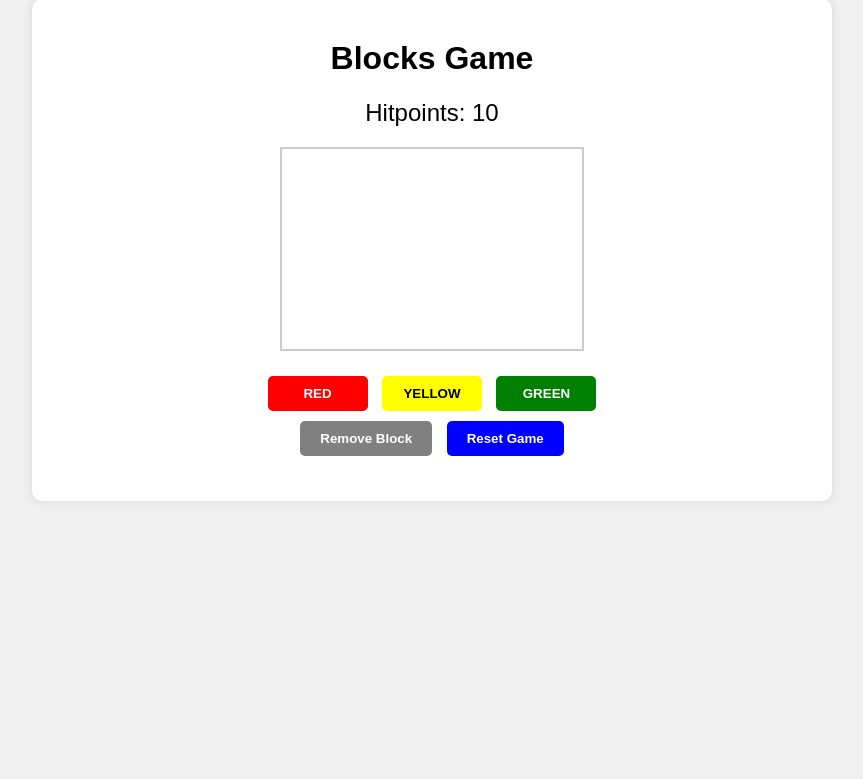
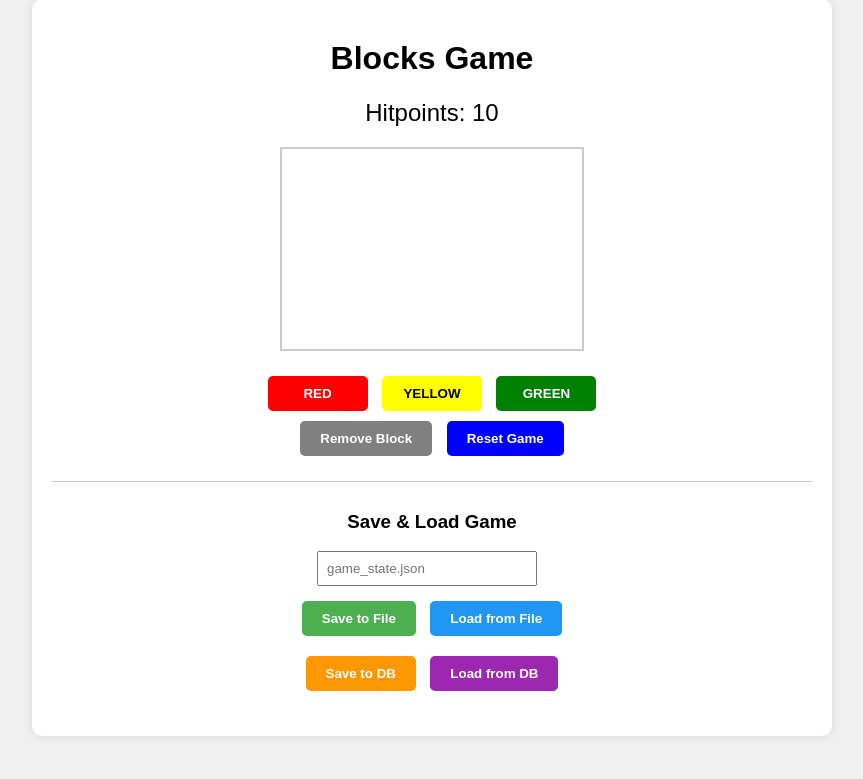
Before and after one commit to mattan/llm-ai-blocks-game, a Flask app: page / in a window 1280 px wide. Shown: the part 21-800 px from the top of the page, without its empty margins (208-1071 px from the left). Run offline with Flask 3, Linux system fonts and the light colour scheme; data that the repository does not hold is empty.

Commit message:
Add UI for saving and loading game states

```diff
--- a/app.py
+++ b/app.py
@@ -42,6 +42,47 @@ def reset_game():
     """Reset the game state."""
     game.reset_state()
     return jsonify({'success': True})
+
+@app.route('/api/game/save_file', methods=['POST'])
+def save_game_file():
+    """Save the current game state to a file."""
+    filename = request.json.get('filename', 'game_state.json')
+    try:
+        game.save_to_file(filename)
+        return jsonify({'success': True, 'filename': filename})
+    except Exception as e:
+        return jsonify({'success': False, 'error': str(e)}), 500
+
+@app.route('/api/game/load_file', methods=['POST'])
+def load_game_file():
+    """Load a game state from a file."""
+    filename = request.json.get('filename', 'game_state.json')
+    try:
+        global game
+        game = BlocksGame.load_from_file(filename)
+        return jsonify({'success': True, 'filename': filename})
+    except Exception as e:
+        return jsonify({'success': False, 'error': str(e)}), 500
+
+@app.route('/api/game/save_db', methods=['POST'])
+def save_game_db():
+    """Save the current game state to the database."""
+    try:
+        game.save_to_db()
+        return jsonify({'success': True})
+    except Exception as e:
+        return jsonify({'success': False, 'error': str(e)}), 500
+
+@app.route('/api/game/load_db', methods=['POST'])
+def load_game_db():
+    """Load a game state from the database."""
+    game_id = request.json.get('game_id', 1)
+    try:
+        global game
+        game = BlocksGame.load_from_db(game_id)
+        return jsonify({'success': True, 'game_id': game_id})
+    except Exception as e:
+        return jsonify({'success': False, 'error': str(e)}), 500
 
 @app.route('/update', methods=['POST'])
 def update():
--- a/templates/index.html
+++ b/templates/index.html
@@ -105,6 +105,20 @@
                 <button class="remove-btn" onclick="removeBlock()">Remove Block</button>
                 <button class="reset-btn" onclick="resetGame()">Reset Game</button>
             </div>
+            <div class="save-load-controls" style="margin-top: 20px; padding-top: 10px; border-top: 1px solid #ccc;">
+                <h3>Save & Load Game</h3>
+                <div style="display: flex; justify-content: center; margin-bottom: 10px;">
+                    <input type="text" id="filename-input" placeholder="game_state.json" style="padding: 8px; width: 200px; margin-right: 10px;">
+                </div>
+                <div>
+                    <button class="save-btn" style="background-color: #4CAF50;" onclick="saveGameToFile()">Save to File</button>
+                    <button class="load-btn" style="background-color: #2196F3;" onclick="loadGameFromFile()">Load from File</button>
+                </div>
+                <div style="margin-top: 10px;">
+                    <button class="save-btn" style="background-color: #ff9800;" onclick="saveGameToDB()">Save to DB</button>
+                    <button class="load-btn" style="background-color: #9c27b0;" onclick="loadGameFromDB()">Load from DB</button>
+                </div>
+            </div>
         </div>
 
         <div id="game-over" class="game-over">GAME OVER</div>
@@ -169,6 +183,74 @@
             });
         }
 
+        function saveGameToFile() {
+            const filename = document.getElementById('filename-input').value || 'game_state.json';
+            fetch('/api/game/save_file', {
+                method: 'POST',
+                headers: {
+                    'Content-Type': 'application/json',
+                },
+                body: JSON.stringify({ filename }),
+            })
+            .then(response => response.json())
+            .then(data => {
+                if (data.success) {
+                    alert(`Game saved to file: ${data.filename}`);
+                } else {
+                    alert(`Error saving game: ${data.error}`);
+                }
+            });
+        }
+
+        function loadGameFromFile() {
+            const filename = document.getElementById('filename-input').value || 'game_state.json';
+            fetch('/api/game/load_file', {
+                method: 'POST',
+                headers: {
+                    'Content-Type': 'application/json',
+                },
+                body: JSON.stringify({ filename }),
+            })
+            .then(response => response.json())
+            .then(data => {
+                if (data.success) {
+                    alert(`Game loaded from file: ${data.filename}`);
+                    updateDisplay();
+                } else {
+                    alert(`Error loading game: ${data.error}`);
+                }
+            });
+        }
+
+        function saveGameToDB() {
+            fetch('/api/game/save_db', {
+                method: 'POST',
+            })
+            .then(response => response.json())
+            .then(data => {
+                if (data.success) {
+                    alert('Game saved to database');
+                } else {
+                    alert(`Error saving game: ${data.error}`);
+                }
+            });
+        }
+
+        function loadGameFromDB() {
+            fetch('/api/game/load_db', {
+                method: 'POST',
+            })
+            .then(response => response.json())
+            .then(data => {
+                if (data.success) {
+                    alert(`Game loaded from database (ID: ${data.game_id})`);
+                    updateDisplay();
+                } else {
+                    alert(`Error loading game: ${data.error}`);
+                }
+            });
+        }
+
         // Initial display update
         updateDisplay();
     </script>
```
